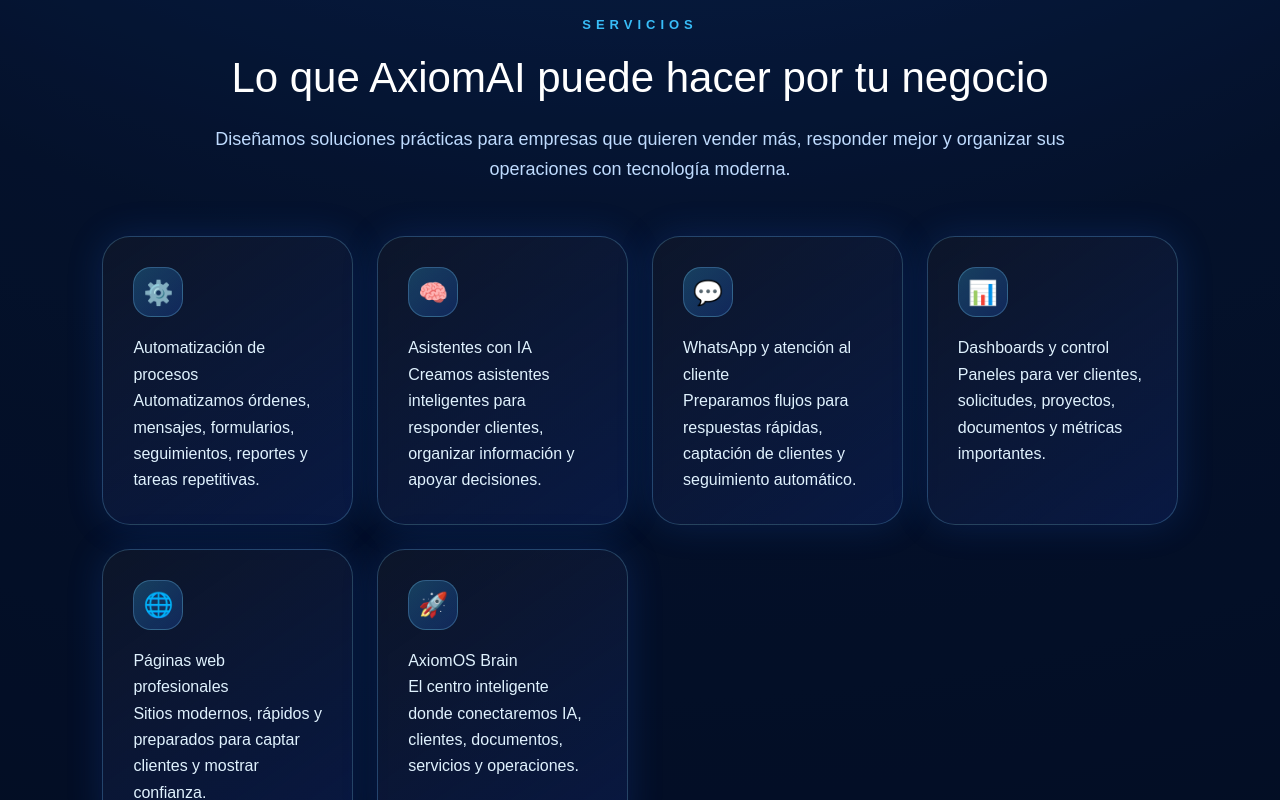
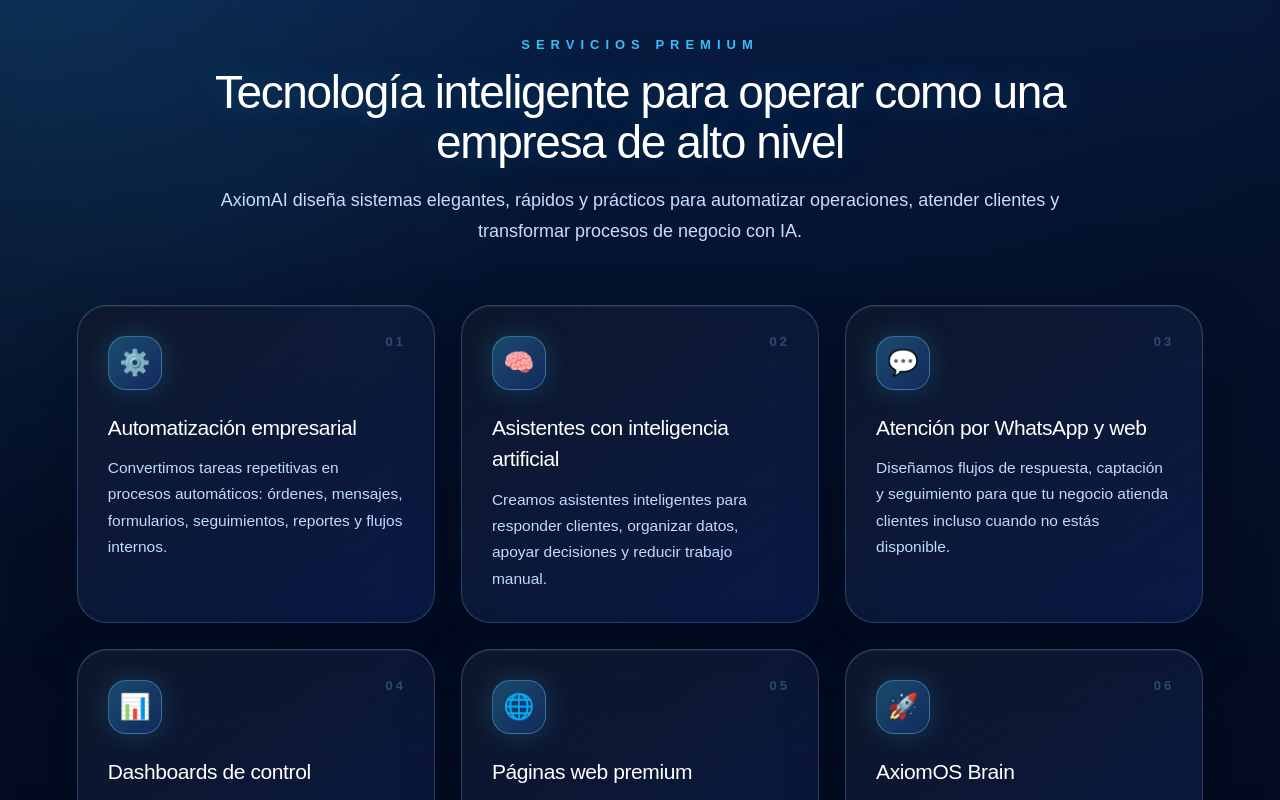
Before and after one commit to axiomaisolutionspr-a11y/AxiomOS, a Next.js app: page / in a window 1280 px wide. Shown: the part 1160-1960 px from the top of the page. Built offline with nearby package versions, Linux system fonts and the light colour scheme.

Commit message:
Mejorar seccion premium de servicios

```diff
--- a/app/page.tsx
+++ b/app/page.tsx
@@ -57,74 +57,201 @@
         </div>
       </section>
 
-      <section id="servicios" style={sectionStyle}>
+      <section id="servicios" style={servicesSectionStyle}>
+        <style>
+          {`
+            .axiom-service-grid {
+              display: grid;
+              grid-template-columns: repeat(3, minmax(0, 1fr));
+              gap: 26px;
+              max-width: 1180px;
+              margin: 0 auto;
+            }
+
+            .axiom-service-card {
+              position: relative;
+              min-height: 245px;
+              padding: 30px;
+              border-radius: 30px;
+              background:
+                linear-gradient(145deg, rgba(15, 23, 42, 0.92), rgba(30, 64, 175, 0.24));
+              border: 1px solid rgba(125, 211, 252, 0.24);
+              box-shadow:
+                0 22px 60px rgba(2, 6, 23, 0.42),
+                inset 0 1px 0 rgba(255, 255, 255, 0.08);
+              color: #e0f2fe;
+              overflow: hidden;
+              transition:
+                transform 220ms ease,
+                border-color 220ms ease,
+                box-shadow 220ms ease,
+                background 220ms ease;
+            }
+
+            .axiom-service-card::before {
+              content: "";
+              position: absolute;
+              inset: -1px;
+              background:
+                radial-gradient(circle at top left, rgba(56, 189, 248, 0.22), transparent 34%),
+                radial-gradient(circle at bottom right, rgba(37, 99, 235, 0.18), transparent 38%);
+              opacity: 0;
+              transition: opacity 220ms ease;
+              pointer-events: none;
+            }
+
+            .axiom-service-card:hover {
+              transform: translateY(-8px);
+              border-color: rgba(125, 211, 252, 0.56);
+              box-shadow:
+                0 28px 80px rgba(37, 99, 235, 0.32),
+                0 0 38px rgba(56, 189, 248, 0.18),
+                inset 0 1px 0 rgba(255, 255, 255, 0.12);
+            }
+
+            .axiom-service-card:hover::before {
+              opacity: 1;
+            }
+
+            .axiom-service-icon {
+              position: relative;
+              z-index: 2;
+              width: 54px;
+              height: 54px;
+              border-radius: 18px;
+              display: flex;
+              align-items: center;
+              justify-content: center;
+              margin-bottom: 22px;
+              font-size: 25px;
+              background:
+                linear-gradient(135deg, rgba(56,189,248,0.32), rgba(37,99,235,0.24));
+              border: 1px solid rgba(125, 211, 252, 0.34);
+              box-shadow: 0 0 28px rgba(56, 189, 248, 0.22);
+            }
+
+            .axiom-service-card h3 {
+              position: relative;
+              z-index: 2;
+              margin: 0 0 12px;
+              color: white;
+              font-size: 21px;
+              letter-spacing: -0.4px;
+            }
+
+            .axiom-service-card p {
+              position: relative;
+              z-index: 2;
+              margin: 0;
+              color: #bfdbfe;
+              font-size: 15.5px;
+              line-height: 1.7;
+            }
+
+            .axiom-service-number {
+              position: absolute;
+              top: 26px;
+              right: 28px;
+              color: rgba(125, 211, 252, 0.28);
+              font-size: 13px;
+              font-weight: 900;
+              letter-spacing: 3px;
+            }
+
+            @media (max-width: 980px) {
+              .axiom-service-grid {
+                grid-template-columns: repeat(2, minmax(0, 1fr));
+              }
+            }
+
+            @media (max-width: 640px) {
+              .axiom-service-grid {
+                grid-template-columns: 1fr;
+              }
+            }
+          `}
+        </style>
+
         <div style={sectionHeaderStyle}>
-          <p style={sectionLabelStyle}>SERVICIOS</p>
+          <p style={sectionLabelStyle}>SERVICIOS PREMIUM</p>
 
           <h2 style={sectionTitleStyle}>
-            Lo que AxiomAI puede hacer por tu negocio
+            Tecnología inteligente para operar como una empresa de alto nivel
           </h2>
 
           <p style={sectionTextStyle}>
-            Diseñamos soluciones prácticas para empresas que quieren vender más,
-            responder mejor y organizar sus operaciones con tecnología moderna.
+            AxiomAI diseña sistemas elegantes, rápidos y prácticos para
+            automatizar operaciones, atender clientes y transformar procesos de
+            negocio con IA.
           </p>
         </div>
 
-        <div style={gridStyle}>
-          <div style={cardStyle}>
-            <div style={iconStyle}>⚙️</div>
-            <h3>Automatización de procesos</h3>
+        <div className="axiom-service-grid">
+          <article className="axiom-service-card">
+            <span className="axiom-service-number">01</span>
+            <div className="axiom-service-icon">⚙️</div>
+            <h3>Automatización empresarial</h3>
             <p>
-              Automatizamos órdenes, mensajes, formularios, seguimientos,
-              reportes y tareas repetitivas.
+              Convertimos tareas repetitivas en procesos automáticos: órdenes,
+              mensajes, formularios, seguimientos, reportes y flujos internos.
             </p>
-          </div>
+          </article>
 
-          <div style={cardStyle}>
-            <div style={iconStyle}>🧠</div>
-            <h3>Asistentes con IA</h3>
+          <article className="axiom-service-card">
+            <span className="axiom-service-number">02</span>
+            <div className="axiom-service-icon">🧠</div>
+            <h3>Asistentes con inteligencia artificial</h3>
             <p>
               Creamos asistentes inteligentes para responder clientes, organizar
-              información y apoyar decisiones.
+              datos, apoyar decisiones y reducir trabajo manual.
             </p>
-          </div>
+          </article>
 
-          <div style={cardStyle}>
-            <div style={iconStyle}>💬</div>
-            <h3>WhatsApp y atención al cliente</h3>
+          <article className="axiom-service-card">
+            <span className="axiom-service-number">03</span>
+            <div className="axiom-service-icon">💬</div>
+            <h3>Atención por WhatsApp y web</h3>
             <p>
-              Preparamos flujos para respuestas rápidas, captación de clientes y
-              seguimiento automático.
+              Diseñamos flujos de respuesta, captación y seguimiento para que tu
+              negocio atienda clientes incluso cuando no estás disponible.
             </p>
-          </div>
+          </article>
 
-          <div style={cardStyle}>
-            <div style={iconStyle}>📊</div>
-            <h3>Dashboards y control</h3>
+          <article className="axiom-service-card">
+            <span className="axiom-service-number">04</span>
+            <div className="axiom-service-icon">📊</div>
+            <h3>Dashboards de control</h3>
             <p>
-              Paneles para ver clientes, solicitudes, proyectos, documentos y
-              métricas importantes.
+              Paneles modernos para visualizar clientes, solicitudes, proyectos,
+              documentos, ventas y métricas importantes en un solo lugar.
             </p>
-          </div>
+          </article>
 
-          <div style={cardStyle}>
-            <div style={iconStyle}>🌐</div>
-            <h3>Páginas web profesionales</h3>
+          <article className="axiom-service-card">
+            <span className="axiom-service-number">05</span>
+            <div className="axiom-service-icon">🌐</div>
+            <h3>Páginas web premium</h3>
             <p>
-              Sitios modernos, rápidos y preparados para captar clientes y
-              mostrar confianza.
+              Sitios rápidos, elegantes y orientados a convertir visitantes en
+              clientes, con diseño profesional y estructura comercial clara.
             </p>
-          </div>
+          </article>
 
-          <div style={cardStyle}>
-            <div style={iconStyle}>🚀</div>
+          <article className="axiom-service-card">
+            <span className="axiom-service-number">06</span>
+            <div className="axiom-service-icon">🚀</div>
             <h3>AxiomOS Brain</h3>
             <p>
-              El centro inteligente donde conectaremos IA, clientes, documentos,
-              servicios y operaciones.
+              El centro operativo inteligente donde conectaremos IA, clientes,
+              documentos, servicios, automatizaciones y análisis del negocio.
             </p>
-          </div>
+          </article>
+        </div>
+
+        <div style={servicesNoteStyle}>
+          <strong style={{ color: "white" }}>Nuestro enfoque:</strong>{" "}
+          soluciones limpias, modernas y útiles. Tecnología que no solo se ve
+          bien, sino que ayuda a tu empresa a trabajar mejor desde el primer día.
         </div>
       </section>
 
@@ -371,10 +498,26 @@
   fontWeight: 700,
 };
 
-const sectionStyle: CSSProperties = {
-  padding: "90px 8%",
-  background: "rgba(2, 6, 23, 0.42)",
+const servicesSectionStyle: CSSProperties = {
+  position: "relative",
+  padding: "110px 6%",
+  background:
+    "radial-gradient(circle at top left, rgba(56,189,248,0.16), transparent 34%), linear-gradient(180deg, rgba(2,6,23,0.35), rgba(2,6,23,0.78))",
   borderTop: "1px solid rgba(125, 211, 252, 0.16)",
+  overflow: "hidden",
+};
+
+const servicesNoteStyle: CSSProperties = {
+  maxWidth: "980px",
+  margin: "48px auto 0",
+  padding: "24px 28px",
+  borderRadius: "26px",
+  background: "rgba(2, 6, 23, 0.48)",
+  border: "1px solid rgba(125, 211, 252, 0.2)",
+  color: "#dbeafe",
+  textAlign: "center",
+  lineHeight: 1.7,
+  boxShadow: "0 0 40px rgba(37, 99, 235, 0.18)",
 };
 
 const darkSectionStyle: CSSProperties = {
@@ -386,58 +529,34 @@
 
 const sectionHeaderStyle: CSSProperties = {
   textAlign: "center",
-  maxWidth: "850px",
-  margin: "0 auto 52px",
+  maxWidth: "860px",
+  margin: "0 auto 58px",
+  position: "relative",
+  zIndex: 2,
 };
 
 const sectionLabelStyle: CSSProperties = {
   color: "#38bdf8",
-  letterSpacing: "5px",
+  letterSpacing: "6px",
   fontSize: "13px",
   fontWeight: 900,
-  marginBottom: "12px",
+  marginBottom: "14px",
 };
 
 const sectionTitleStyle: CSSProperties = {
-  fontSize: "42px",
-  margin: "0 0 16px",
+  fontSize: "46px",
+  lineHeight: 1.08,
+  margin: "0 0 18px",
+  color: "white",
+  letterSpacing: "-1.4px",
+  textShadow: "0 0 34px rgba(56, 189, 248, 0.28)",
 };
 
 const sectionTextStyle: CSSProperties = {
-  color: "#bfdbfe",
+  color: "#c7ddff",
   fontSize: "18px",
-  lineHeight: 1.65,
-};
-
-const gridStyle: CSSProperties = {
-  display: "grid",
-  gridTemplateColumns: "repeat(auto-fit, minmax(250px, 1fr))",
-  gap: "24px",
-};
-
-const cardStyle: CSSProperties = {
-  padding: "30px",
-  borderRadius: "28px",
-  background:
-    "linear-gradient(145deg, rgba(15,23,42,0.82), rgba(30,64,175,0.2))",
-  border: "1px solid rgba(125, 211, 252, 0.24)",
-  boxShadow: "0 0 36px rgba(37, 99, 235, 0.18)",
-  color: "#e0f2fe",
-  lineHeight: 1.65,
-};
-
-const iconStyle: CSSProperties = {
-  width: "50px",
-  height: "50px",
-  borderRadius: "18px",
-  display: "flex",
-  alignItems: "center",
-  justifyContent: "center",
-  background:
-    "linear-gradient(135deg, rgba(56,189,248,0.25), rgba(37,99,235,0.22))",
-  border: "1px solid rgba(125, 211, 252, 0.28)",
-  fontSize: "24px",
-  marginBottom: "18px",
+  lineHeight: 1.7,
+  margin: 0,
 };
 
 const processGridStyle: CSSProperties = {
```
